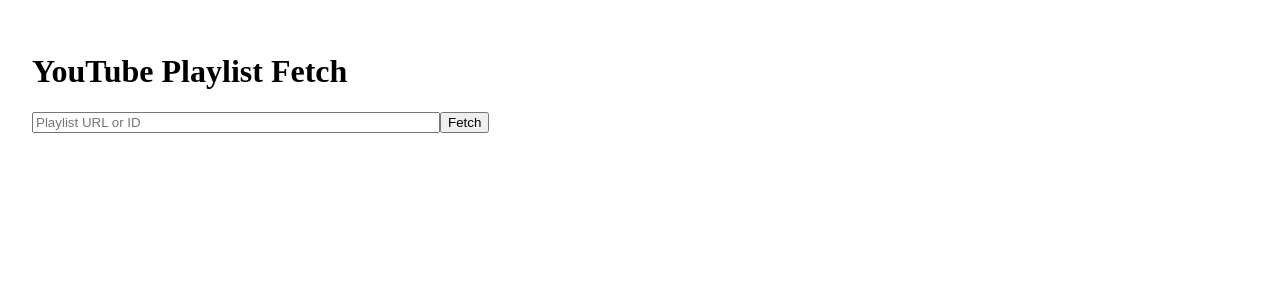
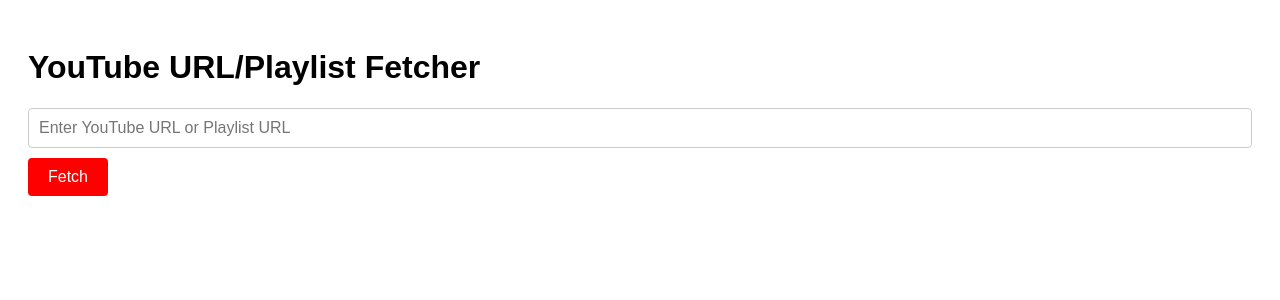
Before and after one commit to Alex-Gichau/youtube-fetch-concept, a Next.js app: page / in a window 1280 px wide. Shown: the top 300 px of the page. Built offline with nearby package versions, Linux system fonts and the light colour scheme.

Commit message:
feat: new search UI

```diff
--- a/pages/index.js
+++ b/pages/index.js
@@ -1,55 +1,111 @@
-import React, { useState } from 'react';
+import { useState } from 'react';
 
 export default function Home() {
-  const [input, setInput] = useState('');
-  const [data, setData] = useState(null);
+  const [url, setUrl] = useState('');
+  const [results, setResults] = useState([]);
   const [loading, setLoading] = useState(false);
-  const [error, setError] = useState(null);
+  const [error, setError] = useState('');
 
-  async function fetchData() {
+  const handleFetch = async (e) => {
+    e.preventDefault();
+    if (!url.trim()) {
+      setError('Please enter a URL');
+      return;
+    }
+
     setLoading(true);
-    setError(null);
-    setData(null);
+    setError('');
+    setResults([]);
+
     try {
-      const res = await fetch(`/api/fetch-playlist?playlistUrl=${encodeURIComponent(input)}`);
-      const j = await res.json();
-      if (!res.ok) throw new Error(j.error || 'Unknown');
-      setData(j);
-    } catch (e) {
-      setError(e.message);
+      // Fetch without API key - using web scraping or alternative method
+      const response = await fetch('/api/fetch-youtube', {
+        method: 'POST',
+        headers: { 'Content-Type': 'application/json' },
+        body: JSON.stringify({ url }),
+      });
+
+      if (!response.ok) {
+        throw new Error('Failed to fetch data');
+      }
+
+      const data = await response.json();
+      setResults(data.items || []);
+    } catch (err) {
+      setError(err.message || 'An error occurred');
     } finally {
       setLoading(false);
     }
-  }
+  };
 
   return (
-    <main style={{ padding: 24 }}>
-      <h1>YouTube Playlist Fetch</h1>
-      <div>
-        <input value={input} onChange={e => setInput(e.target.value)} placeholder="Playlist URL or ID" style={{ width: 400 }} />
-        <button onClick={fetchData} disabled={loading}>Fetch</button>
-      </div>
-      {loading && <p>Loading...</p>}
-      {error && <p style={{ color: 'red' }}>{error}</p>}
-      {data && (
-        <div>
-          <h2>{data.playlist?.snippet?.title || 'Playlist'} — {data.items.length} videos</h2>
-          <p>{data.playlist?.snippet?.description}</p>
-          <ol>
-            {data.items.map((it, idx) => {
-              const v = data.videos.find(x => x.id === it.contentDetails.videoId);
-              return (
-                <li key={idx} style={{ marginBottom: 8 }}>
-                  <strong>{v?.snippet?.title || it.snippet.title}</strong>
-                  <div>Video ID: {it.contentDetails.videoId}</div>
-                  <div>Published: {v?.snippet?.publishedAt || it.snippet.publishedAt}</div>
-                  <div>Views: {v?.statistics?.viewCount || 'N/A'}</div>
-                </li>
-              );
-            })}
-          </ol>
+    <div style={{ padding: '20px', fontFamily: 'Arial, sans-serif' }}>
+      <h1>YouTube URL/Playlist Fetcher</h1>
+
+      <form onSubmit={handleFetch} style={{ marginBottom: '20px' }}>
+        <input
+          type="text"
+          placeholder="Enter YouTube URL or Playlist URL"
+          value={url}
+          onChange={(e) => setUrl(e.target.value)}
+          style={{
+            width: '100%',
+            padding: '10px',
+            fontSize: '16px',
+            borderRadius: '4px',
+            border: '1px solid #ccc',
+            marginBottom: '10px',
+            boxSizing: 'border-box',
+          }}
+        />
+        <button
+          type="submit"
+          disabled={loading}
+          style={{
+            padding: '10px 20px',
+            fontSize: '16px',
+            backgroundColor: '#FF0000',
+            color: 'white',
+            border: 'none',
+            borderRadius: '4px',
+            cursor: loading ? 'not-allowed' : 'pointer',
+            opacity: loading ? 0.6 : 1,
+          }}
+        >
+          {loading ? 'Fetching...' : 'Fetch'}
+        </button>
+      </form>
+
+      {error && (
+        <div style={{ color: 'red', marginBottom: '10px' }}>
+          Error: {error}
         </div>
       )}
-    </main>
+
+      {results.length > 0 && (
+        <table style={{ width: '100%', borderCollapse: 'collapse', marginTop: '20px' }}>
+          <thead>
+            <tr style={{ backgroundColor: '#f0f0f0' }}>
+              <th style={{ border: '1px solid #ddd', padding: '10px', textAlign: 'left' }}>Title</th>
+              <th style={{ border: '1px solid #ddd', padding: '10px', textAlign: 'left' }}>Duration</th>
+              <th style={{ border: '1px solid #ddd', padding: '10px', textAlign: 'left' }}>URL</th>
+            </tr>
+          </thead>
+          <tbody>
+            {results.map((item, index) => (
+              <tr key={index}>
+                <td style={{ border: '1px solid #ddd', padding: '10px' }}>{item.title}</td>
+                <td style={{ border: '1px solid #ddd', padding: '10px' }}>{item.duration}</td>
+                <td style={{ border: '1px solid #ddd', padding: '10px' }}>
+                  <a href={item.url} target="_blank" rel="noopener noreferrer">
+                    Open
+                  </a>
+                </td>
+              </tr>
+            ))}
+          </tbody>
+        </table>
+      )}
+    </div>
   );
 }
```
Also changed, not shown: 1 other file (tests, documents, lock files or other folders).
